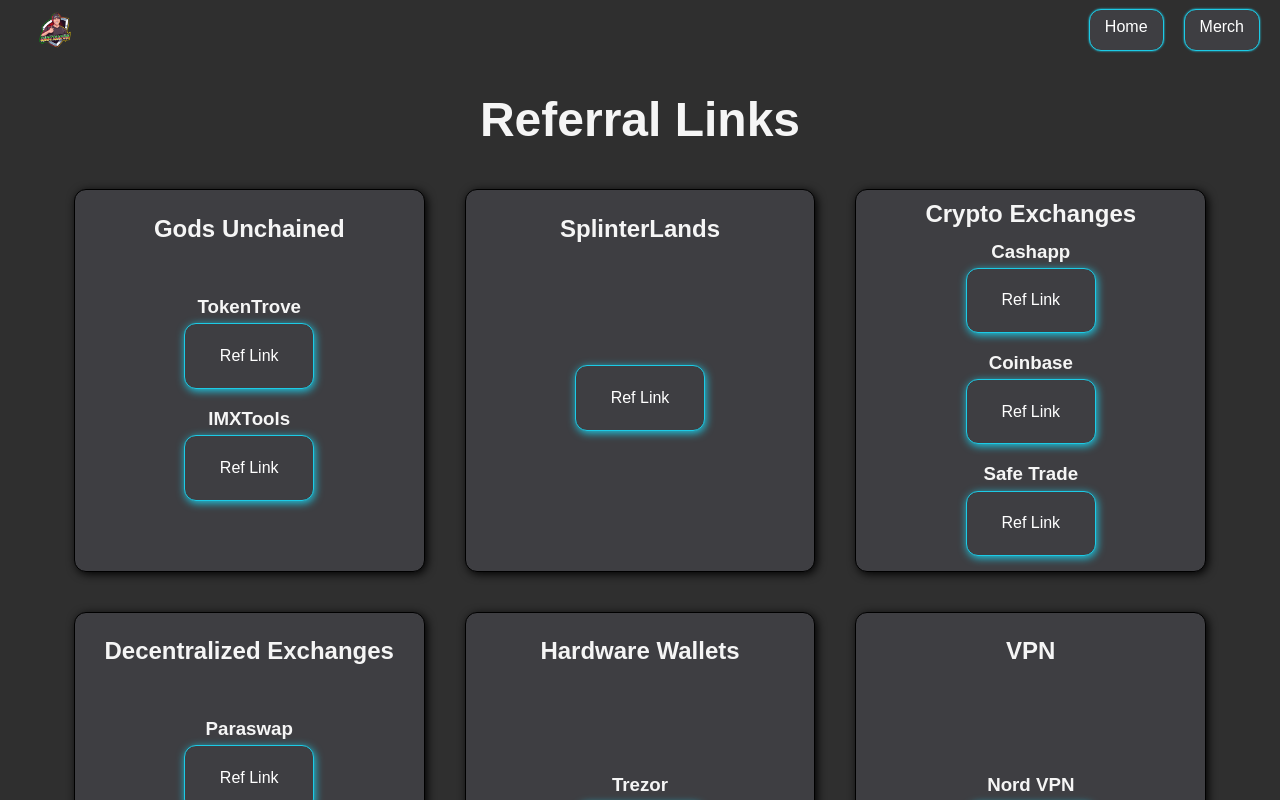
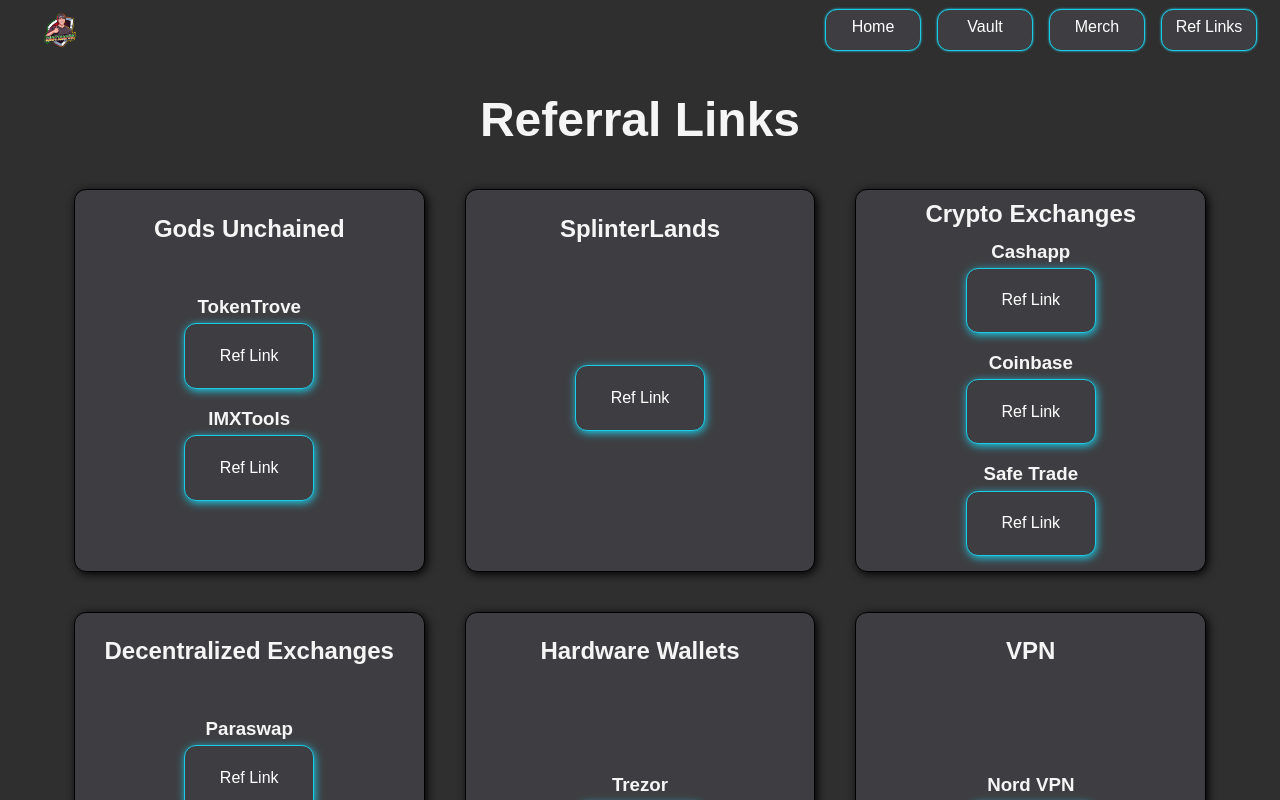
Before and after one commit to RMPasta/cautionfun, a React (Create React App) app in the folder frontend/: page /ref-links in a window 1280 px wide. Shown: the top 800 px of the page. Built offline with nearby package versions, Linux system fonts and the light colour scheme.

Commit message:
add vault page and header. style vault.

```diff
--- a/frontend/src/App.js
+++ b/frontend/src/App.js
@@ -1,14 +1,20 @@
 import "./App.css";
 import Ref from "./pages/ref-links/Ref";
 import Home from "./pages/home/Home";
+import Vault from "./pages/vault/Vault";
 import { Route, Routes } from "react-router-dom";
+import Header from "./components/header/Header";
 
 function App() {
   return (
-    <Routes>
-      <Route path="/" element={<Home />} />
-      <Route path="/ref-links" element={<Ref />} />
-    </Routes>
+    <>
+      <Header />
+      <Routes>
+        <Route path="/" element={<Home />} />
+        <Route path="/ref-links" element={<Ref />} />
+        <Route path="/vault" element={<Vault />} />
+      </Routes>
+    </>
   );
 }
 
--- /dev/null
+++ b/frontend/src/components/gu-card/GUCard.js
@@ -0,0 +1,14 @@
+import React from "react";
+import "./gucard.css";
+
+export default function GUCard({ imgUrl, name, quantity }) {
+  return (
+    <div className="card-card">
+      <img className="card-img" src={imgUrl} />
+      <div className="card-info">
+        <p>{name}</p>
+        <p>Quantity: {quantity}</p>
+      </div>
+    </div>
+  );
+}
--- /dev/null
+++ b/frontend/src/components/gu-card/gucard.css
@@ -0,0 +1,29 @@
+.card-card {
+    display: flex;
+    flex-direction: column;
+    justify-content: center;
+    width: 300px;
+    border-radius: 10px;
+    border: 1px solid #252526;
+    filter: drop-shadow(1px 1px 3px #252526);
+    margin: 0 auto;
+    padding: 10px;
+    transition: filter .8s;
+}
+
+.card-card:hover {
+    filter: drop-shadow(1px 2px 3px #000);
+}
+
+.card-img {
+    transition: filter .3s;
+}
+
+.card-img:hover {
+    filter: drop-shadow(4px 4px 10px #1ccbe6);
+}
+
+.card-info {
+    display: flex;
+    justify-content: space-around;
+}
--- /dev/null
+++ b/frontend/src/components/header/Header.js
@@ -0,0 +1,32 @@
+import React from "react";
+import "./header.css";
+
+export default function Header() {
+  return (
+    <div className="nav">
+      <img
+        src={require("../../images/yt-thumbnail.png")}
+        alt="cautionfun logo"
+        className="caution-pic-nav"
+      />
+      <div className="nav-container">
+        <a href="/" className="nav-button">
+          <div>Home</div>
+        </a>
+        <a href="/vault" className="nav-button">
+          <div>Vault</div>
+        </a>
+        <a
+          href="https://cautionfun.square.site"
+          target="blank"
+          className="nav-button"
+        >
+          <div>Merch</div>
+        </a>
+        <a href="/ref-links" className="nav-button">
+          <div>Ref Links</div>
+        </a>
+      </div>
+    </div>
+  );
+}
--- /dev/null
+++ b/frontend/src/components/header/header.css
@@ -0,0 +1,38 @@
+/*
+
+nav
+
+*/
+
+.nav {
+    width: 100%;
+    display: flex;
+    justify-content: space-between;
+    margin: 5px;
+  }
+  .nav-container {
+    display: flex;
+    margin-right: 20px;
+  }
+  .caution-pic-nav {
+    height: 50px;
+    justify-self: flex-start;
+    margin-left: 30px;
+  }
+  .nav-button {
+  text-align: center;
+  justify-self: flex-end;
+  background-color: #3e3e42;
+  margin: 4px 8px;
+  padding: 8px 2px;
+  border-radius: 12px;
+  width: 90px;
+  border: 1px solid #1ccbe6;
+  filter: drop-shadow(.5px .5px 1px #1ccbe6);
+  transition: background-color .8s;
+  }
+
+  .nav-button:hover {
+    background-color: #252526;
+    border: 1px solid #252526;
+  }
--- a/frontend/src/components/supabase-auth/SupaBaseAuth.js
+++ b/frontend/src/components/supabase-auth/SupaBaseAuth.js
@@ -1,32 +1,26 @@
-import React, { Redirect } from 'react';
-import { createClient } from '@supabase/supabase-js';
-import { Auth } from '@supabase/auth-ui-react';
-
+import React, { Redirect } from "react";
+import { createClient } from "@supabase/supabase-js";
+import { Auth } from "@supabase/auth-ui-react";
 
 export default function SupaBaseAuth() {
-
   const supabase = createClient(
     "https://ulcmvkngelimzcalrpza.supabase.co",
     "eyJhbGciOiJIUzI1NiIsInR5cCI6IkpXVCJ9.eyJpc3MiOiJzdXBhYmFzZSIsInJlZiI6InVsY212a25nZWxpbXpjYWxycHphIiwicm9sZSI6ImFub24iLCJpYXQiOjE2ODA5NjU4NjgsImV4cCI6MTk5NjU0MTg2OH0.eSZhbvhODeqcs41VVVKf5xKGqwjd7x2s55RWaEC3fRM"
-    )
+  );
 
   supabase.auth.onAuthStateChange(async (event) => {
     if (event !== "SIGNED_OUT") {
       // forward to success route
-            <Redirect to="/ref-links" />
+      <Redirect to="/ref-links" />;
     } else {
       // forward home
-            <Redirect to="/" />
+      <Redirect to="/" />;
     }
-    })
+  });
 
   return (
     <div>
-        <Auth
-        supabaseClient={supabase}
-        theme={"dark"}
-        providers={["discord"]}
-        />
+      <Auth supabaseClient={supabase} theme="dark" providers={["discord"]} />
     </div>
-  )
+  );
 }
--- a/frontend/src/pages/home/Home.js
+++ b/frontend/src/pages/home/Home.js
@@ -1,7 +1,8 @@
 import React, { useState, useEffect } from "react";
 import Footer from "../../components/footer/Footer";
 import SupaBaseAuth from "../../components/supabase-auth/SupaBaseAuth";
-import { createClient } from '@supabase/supabase-js';
+import Vault from "../vault/Vault";
+import { createClient } from "@supabase/supabase-js";
 import "./home.css";
 import { Link } from "react-router-dom";
 
@@ -11,22 +12,22 @@
   const supabase = createClient(
     "https://ulcmvkngelimzcalrpza.supabase.co",
     "eyJhbGciOiJIUzI1NiIsInR5cCI6IkpXVCJ9.eyJpc3MiOiJzdXBhYmFzZSIsInJlZiI6InVsY212a25nZWxpbXpjYWxycHphIiwicm9sZSI6ImFub24iLCJpYXQiOjE2ODA5NjU4NjgsImV4cCI6MTk5NjU0MTg2OH0.eSZhbvhODeqcs41VVVKf5xKGqwjd7x2s55RWaEC3fRM"
-  )
+  );
 
   useEffect(() => {
     const getUserData = async () => {
-      await supabase.auth.getUser().then(value => {
+      await supabase.auth.getUser().then((value) => {
         if (value.data?.user) {
-          console.log(value.data.user)
-          setUser(value.data.user)
+          console.log(value.data.user);
+          setUser(value.data.user);
         }
-      })
-    }
+      });
+    };
     getUserData();
-  }, [])
+  }, []);
   return (
     <div className="App">
-      <SupaBaseAuth />
+      {/* <SupaBaseAuth /> */}
       <img
         src={require("../../images/yt-thumbnail.png")}
         alt="cautionfun logo"
--- a/frontend/src/pages/home/home.css
+++ b/frontend/src/pages/home/home.css
@@ -1,65 +1,3 @@
-
-/*
-
-nav
-
-*/
-
-.nav {
-    width: 100%;
-    display: flex;
-    justify-content: space-between;
-    margin: 5px;
-  }
-  .nav-container {
-    display: flex;
-  }
-  .caution-pic-nav {
-    height: 50px;
-    justify-self: flex-start;
-    margin-left: 30px;
-  }
-  .nav-home {
-  justify-self: flex-end;
-  background-color: #3e3e42;
-  margin: 4px 0;
-  padding: 8px 15px;
-  border-radius: 12px;
-  border: 1px solid #1ccbe6;
-  filter: drop-shadow(.5px .5px 1px #1ccbe6);
-  transition: background-color .8s;
-  }
-
-  .nav-home:hover {
-    background-color: #252526;
-    border: 1px solid #252526;
-  }
-  .nav-merch {
-    background-color: #3e3e42;
-    margin: 4px 20px;
-    padding: 8px 15px;
-    border-radius: 12px;
-    border: 1px solid #1ccbe6;
-    filter: drop-shadow(.5px .5px 1px #1ccbe6);
-    transition: background-color .8s;
-  }
-  .nav-merch:hover {
-    background-color: #252526;
-    border: 1px solid #252526;
-  }
-  .nav-ref {
-    background-color:	#3e3e42;
-    margin: 4px 20px;
-    padding: 8px 15px;
-    border-radius: 12px;
-    border: 1px solid #1ccbe6;
-    filter: drop-shadow(.5px .5px 1px #1ccbe6);
-    transition: background-color .8s;
-  }
-  .nav-ref:hover {
-    background-color: #252526;
-    border: 1px solid #252526;
-  }
 
   /*
 
--- a/frontend/src/pages/ref-links/Ref.js
+++ b/frontend/src/pages/ref-links/Ref.js
@@ -5,26 +5,6 @@
 export default function Ref() {
   return (
     <div className="body">
-      <div className="nav">
-      <img
-        src={require("../../images/yt-thumbnail.png")}
-        alt="cautionfun logo"
-        className="caution-pic-nav"
-      />
-      <div className="nav-container">
-        <a href="/" className="nav-home">
-          <div>Home</div>
-        </a>
-        <a
-          href="https://cautionfun.square.site"
-          target="blank"
-          className="nav-ref"
-        >
-          <div>Merch</div>
-        </a>
-        </div>
-      </div>
-
       <h1>Referral Links</h1>
       <div className="three-wide-lists">
         <></>
--- /dev/null
+++ b/frontend/src/pages/vault/Vault.js
@@ -0,0 +1,56 @@
+import React, { useEffect, useState } from "react";
+import GUCard from "../../components/gu-card/GUCard";
+import "./vault.css";
+
+export default function Vault() {
+  const [cards, setCards] = useState({});
+  const [isLoaded, setIsLoaded] = useState(false);
+  useEffect(() => {
+    const getCards = async () => {
+      const response = await fetch(
+        "https://api.x.immutable.com/v1/assets?page_size=8888&order_by=name&direction=desc&user=0x1B6a504680cc1Da51A03e4Cc2E9d50A6B958afec&status=imx&sell_orders=false&buy_orders=false&include_fees=true&collection=0xacb3c6a43d15b907e8433077b6d38ae40936fe2c"
+      );
+
+      if (response.ok) {
+        const data = await response.json();
+        const cardsArr = data.result;
+        const cardsObj = {};
+        // set the keys in this object to the image urls in order to count the unique cards
+        cardsArr.forEach((card) => {
+          const img = card.image_url;
+          if (cardsObj[img]) {
+            //if exists increment
+            cardsObj[img]["count"] += 1;
+          } else {
+            // otherwise set the card and the count to one
+            cardsObj[img] = card;
+            cardsObj[img]["count"] = 1;
+          }
+          setCards(cardsObj);
+        });
+      } else {
+        console.log("crap! fetch went bad");
+      }
+      setIsLoaded(true);
+    };
+    getCards();
+  }, []);
+  return (
+    <div className="vault">
+      {!isLoaded ? (
+        <h1>...Loading</h1>
+      ) : (
+        cards &&
+        Object.values(cards).map((card) => (
+          <li key={card.image_url}>
+            <GUCard
+              imgUrl={card.image_url}
+              name={card.name}
+              quantity={card.count}
+            />
+          </li>
+        ))
+      )}
+    </div>
+  );
+}
--- /dev/null
+++ b/frontend/src/pages/vault/vault.css
@@ -0,0 +1,18 @@
+.vault {
+    display: grid;
+    grid-template-columns: 1fr 1fr 1fr;
+    grid-gap: 20px;
+}
+
+@media screen and (max-width: 1000px) {
+    .vault {
+        grid-template-columns: 1fr 1fr;
+    }
+}
+
+@media screen and (max-width: 600px) {
+    .vault {
+      grid-template-columns: 1fr;
+      height: 14rem;
+    }
+  }
```
Lines whose indentation alone changed are shown as unchanged.
